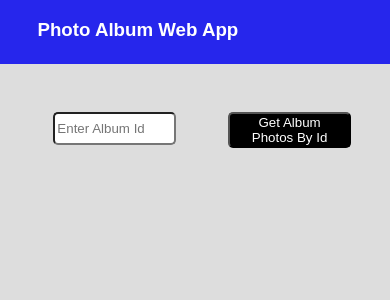
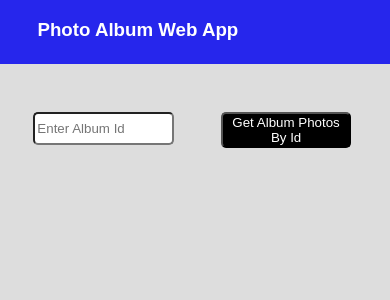
Before and after one commit to Placideh/photo-web-album, a React (Create React App) app: page / in a window 390 px wide. Shown: the top 300 px of the page. Built offline with nearby package versions, Linux system fonts and the light colour scheme; no server answers.

Commit message:
added mobile responsiveness

```diff
--- a/src/index.css
+++ b/src/index.css
@@ -193,3 +193,57 @@ code {
     border-radius: 10px;
   }
 }
+@media (max-width:400px) {
+  .my-form{
+    position: relative;
+    top:7em;
+    left:2.5em;
+  }
+  .my-form .inputText {
+    position: absolute;
+    height: 2.5em;
+    border-radius: 5px;
+    width:40%;
+    left:-0.5em;
+  }
+  .my-form .btn {
+    background-color:#000;
+    color:#fff;
+    position:absolute;
+    right: 3em;
+    height: 2.7em;
+    border-radius: 5px;
+    width:37%;
+  }
+  .my-form .btn:hover{
+    background-color:yellow;
+    color:blue;
+    position:absolute;
+    right: 3em;
+    height: 2.7em;
+    border-radius: 5px;
+    width:37%;
+  }
+  .photo-grid {
+    display: grid;
+    grid-template-columns: 1fr  1fr;
+    position: relative;
+    left:-1em;
+    grid-gap:1.5em;
+
+
+
+  }
+  .thumbnail {
+    position: relative;
+    top:12em;
+  }
+  .thumbnail >h3 {
+    font-size: 15px;
+    width:70%;
+    color:blue;
+  }
+  .thumbnail >img {
+    border-radius: 10px;
+  }
+}
```
